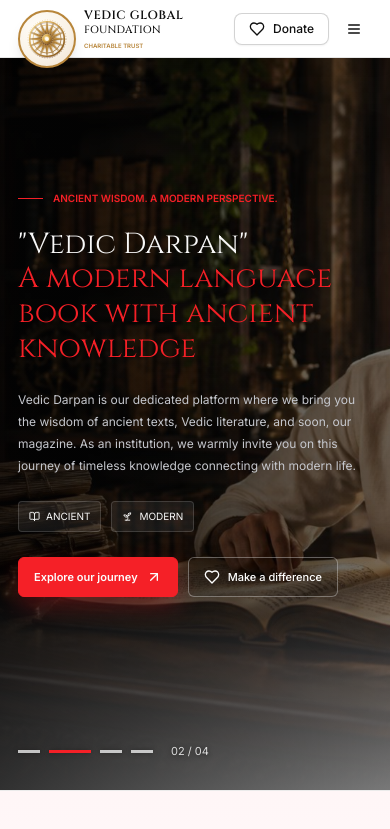
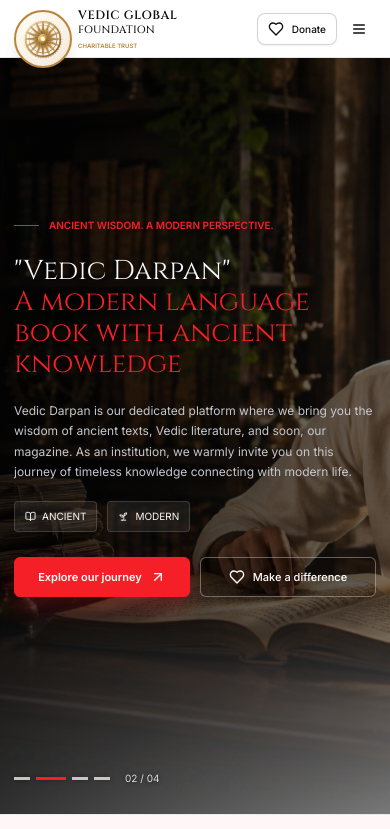
Before and after one commit to kunaltyagi18/Vedic, a Next.js app: page / in a window 390 px wide. Shown: the top 829 px of the page. Built offline with nearby package versions, Linux system fonts and the light colour scheme.

Commit message:
Improve responsive layouts

```diff
--- a/src/app/globals.css
+++ b/src/app/globals.css
@@ -700,3 +700,145 @@ button, a { -webkit-tap-highlight-color: transparent; }
 .work-card-title { color: #fff; font-size: 16px; font-weight: 500; text-shadow: 0 2px 16px rgb(0 0 0 / 55%); }
 @media(max-width:600px) { .work-card { min-height: 218px; } .work-card-body { padding: 16px; } .work-card-title { font-size: 15px; } }
 @media(prefers-reduced-motion:reduce) { html { scroll-behavior:auto; } *,*::before,*::after { animation:none !important; transition:none !important; } }
+
+/* Final responsive guardrails: keep tablet and phone layouts fluid. */
+html, body { max-width: 100%; overflow-x: hidden; }
+img, svg, video, canvas { max-width: 100%; }
+.site-container, .impact-stories-container, .impact-stats-container { max-width: 100%; }
+.header-inner { min-width: 0; }
+.brand-name { min-width: 0; }
+.desktop-nav, .header-actions { min-width: 0; }
+.hero-copy, .hero-description, .section-description, .update-card, .update-card-content, .action-form, .donate-copy { min-width: 0; }
+.update-card h3, .update-card p, .action-heading h1, .donate-copy h1 { overflow-wrap: anywhere; }
+
+@media (max-width: 960px) {
+  .site-container { width: calc(100% - 48px); }
+  .latest-updates .site-container,
+  .impact-stories-container,
+  .impact-stats-container { width: calc(100% - 48px); }
+  .hero { min-height: 560px; height: min(640px, calc(100svh - 108px)); }
+  .hero-copy { max-width: 560px; padding-block: 38px 88px; }
+  .hero h1 { max-width: 560px; font-size: clamp(39px, 5.5vw, 50px); }
+  .hero-description { max-width: 430px; }
+  .latest-updates-header { gap: 24px; }
+  .latest-updates-header h2 { font-size: clamp(38px, 5vw, 52px); }
+  .updates-grid { gap: 18px; }
+  .update-card-content { padding-inline: 22px; }
+  .update-card h3 { font-size: clamp(23px, 3vw, 31px); }
+  .update-card p { font-size: 13px; line-height: 1.7; }
+  .update-more { min-width: 128px; }
+  .impact-stories-grid { min-height: 0; }
+  .legacy-grid { gap: 32px; }
+  .donate-layout { grid-template-columns: minmax(0, 1fr) 430px; gap: 28px; }
+  .donate-form { padding-inline: 22px; }
+  .register-layout { grid-template-columns: 200px minmax(0, 1fr); gap: 14px; }
+  .register-form { padding-inline: 18px; }
+}
+
+@media (max-width: 820px) {
+  .site-container { width: calc(100% - 40px); }
+  .latest-updates .site-container,
+  .impact-stories-container,
+  .impact-stats-container { width: calc(100% - 40px); }
+  .hero { min-height: 590px; height: min(680px, calc(100svh - 92px)); }
+  .hero-copy { padding-block: 42px 96px; }
+  .hero h1 { font-size: clamp(38px, 6vw, 48px); }
+  .latest-updates-header { display: block; text-align: center; }
+  .latest-updates-title-block .latest-updates-rule { margin: 15px auto 0; }
+  .latest-updates-intro { justify-content: center; align-items: center; margin-top: 16px; }
+  .latest-updates-intro p { max-width: 540px; }
+  .latest-updates-carousel { margin-top: 28px; }
+  .updates-grid { grid-template-columns: 1fr; max-width: 620px; }
+  .update-card:nth-child(2) { display: none; }
+  .updates-arrow-left { left: 5px; }
+  .updates-arrow-right { right: 5px; }
+  .impact-stories-heading-copy h2 { font-size: clamp(38px, 6vw, 52px); }
+  .impact-stories-intro { display: flex; align-items: flex-start; justify-content: space-between; }
+  .impact-stats-heading { display: block; }
+  .impact-stats-heading > p { margin-top: 12px; }
+  .donate-page { display: block; }
+  .donate-layout { display: block; min-height: auto; padding-block: 52px 58px; }
+  .donate-copy { max-width: 580px; margin-bottom: 34px; }
+  .donate-copy h1 { font-size: clamp(46px, 8vw, 64px); }
+  .donate-form { max-width: 620px; margin-inline: auto; }
+  .register-page { padding-bottom: 48px; }
+  .register-layout { grid-template-columns: 1fr; max-width: 700px; margin-inline: auto; }
+  .registration-checklist { order: 2; }
+}
+
+@media (max-width: 600px) {
+  .site-container { width: calc(100% - 28px); }
+  .latest-updates .site-container,
+  .impact-stories-container,
+  .impact-stats-container { width: calc(100% - 28px); }
+  .site-header { height: 58px; }
+  .main-content { padding-top: 58px; }
+  .header-inner { gap: 7px; }
+  .brand { gap: 6px; }
+  .brand-name { font-size: 8px; }
+  .header-actions { gap: 5px; }
+  .header-actions .header-donate { padding-inline: 10px; font-size: 10px; }
+  .mobile-menu-button { width: 34px; height: 34px; }
+  .mobile-nav { padding: 18px 14px 22px; gap: 15px; }
+  .mobile-nav a { font-size: 13px; }
+  .hero { min-height: 610px; height: calc(100svh - 88px); max-height: 760px; }
+  .hero-copy { padding-block: 30px 88px; }
+  .hero h1 { max-width: 100%; font-size: clamp(31px, 9vw, 40px); line-height: 1.14; }
+  .hero h1.compact-title { font-size: clamp(26px, 7vw, 31px); }
+  .hero-description { font-size: 12px; line-height: 1.7; }
+  .hero-badges { flex-wrap: wrap; margin-block: 18px; }
+  .hero-actions { width: 100%; }
+  .hero-actions a { flex: 1 1 150px; justify-content: center; }
+  .hero-bottom { bottom: 22px; }
+  .slide-tabs { gap: 6px; }
+  .slide-dot { width: 16px; }
+  .slide-dot.active { width: 30px; }
+  .hero-number { font-size: 10px; }
+  .latest-updates { padding-block: 34px 28px; }
+  .latest-updates-header h2 { font-size: 35px; }
+  .latest-updates-header > p:last-child { padding-inline: 8px; font-size: 12px; }
+  .latest-updates-count { font-size: 14px; }
+  .updates-grid { width: calc(100% - 18px); }
+  .update-card, .update-card-content { min-height: 320px; }
+  .update-card-content { padding: 22px 18px 18px; }
+  .update-card h3 { margin-top: 17px; font-size: 25px; }
+  .update-card p { font-size: 12px; line-height: 1.6; }
+  .update-card-footer { flex-wrap: wrap; gap: 12px; padding-top: 14px; }
+  .update-more { margin-left: auto; min-width: 120px; min-height: 39px; font-size: 12px; }
+  .updates-arrow { width: 38px; height: 38px; }
+  .updates-arrow svg { width: 19px; }
+  .updates-arrow-left { left: 0; }
+  .updates-arrow-right { right: 0; }
+  .updates-dots { gap: 7px; margin-top: 18px; }
+  .updates-dot { width: 8px; height: 8px; }
+  .impact-stories-intro { display: block; }
+  .impact-story-card, .impact-story-card:first-child { min-height: 260px; }
+  .impact-stories-grid { grid-template-columns: 1fr; }
+  .impact-stats-heading h2 { font-size: 34px; }
+  .impact-stats-heading > p { font-size: 12px; }
+  .impact-stats-grid { padding-inline: 4px; }
+  .impact-stat { padding-inline: 4px; }
+  .impact-stat strong { font-size: 24px; }
+  .impact-stat > span:last-child { font-size: 9px; }
+  .legacy-grid, .about-grid { grid-template-columns: 1fr; }
+  .legacy-media, .legacy-media img { min-height: 270px; height: 270px; }
+  .about-image img { height: 290px; }
+  .about-stamp { right: 6px; bottom: -12px; padding: 15px 17px; }
+  .about-stamp span { font-size: 14px; }
+  .register-page .action-backdrop, .register-page .action-backdrop-shade { height: 250px; }
+  .action-heading { padding-block: 34px 28px; }
+  .action-heading h1 { font-size: clamp(30px, 9vw, 42px); }
+  .action-heading > p:last-child { font-size: 12px; }
+  .register-form { padding: 18px 14px 16px; }
+  .form-fields, .donation-fields { grid-template-columns: 1fr; }
+  .form-fields .action-field, .donation-fields .action-field { grid-column: auto; }
+  .form-section-heading p { font-size: 9px; }
+  .donate-form { padding: 20px 15px 17px; }
+  .donate-form h2 { font-size: 24px; }
+  .amount-presets { grid-template-columns: repeat(3, minmax(0, 1fr)); gap: 7px; }
+  .amount-presets button { font-size: 11px; }
+  .donation-fields .action-field input { font-size: 12px; }
+  .footer-grid { grid-template-columns: 1fr; }
+  .footer-grid > :first-child, .footer-grid > :last-child { grid-column: auto; }
+  .footer-bottom div { flex-wrap: wrap; gap: 10px 16px; }
+}
```
